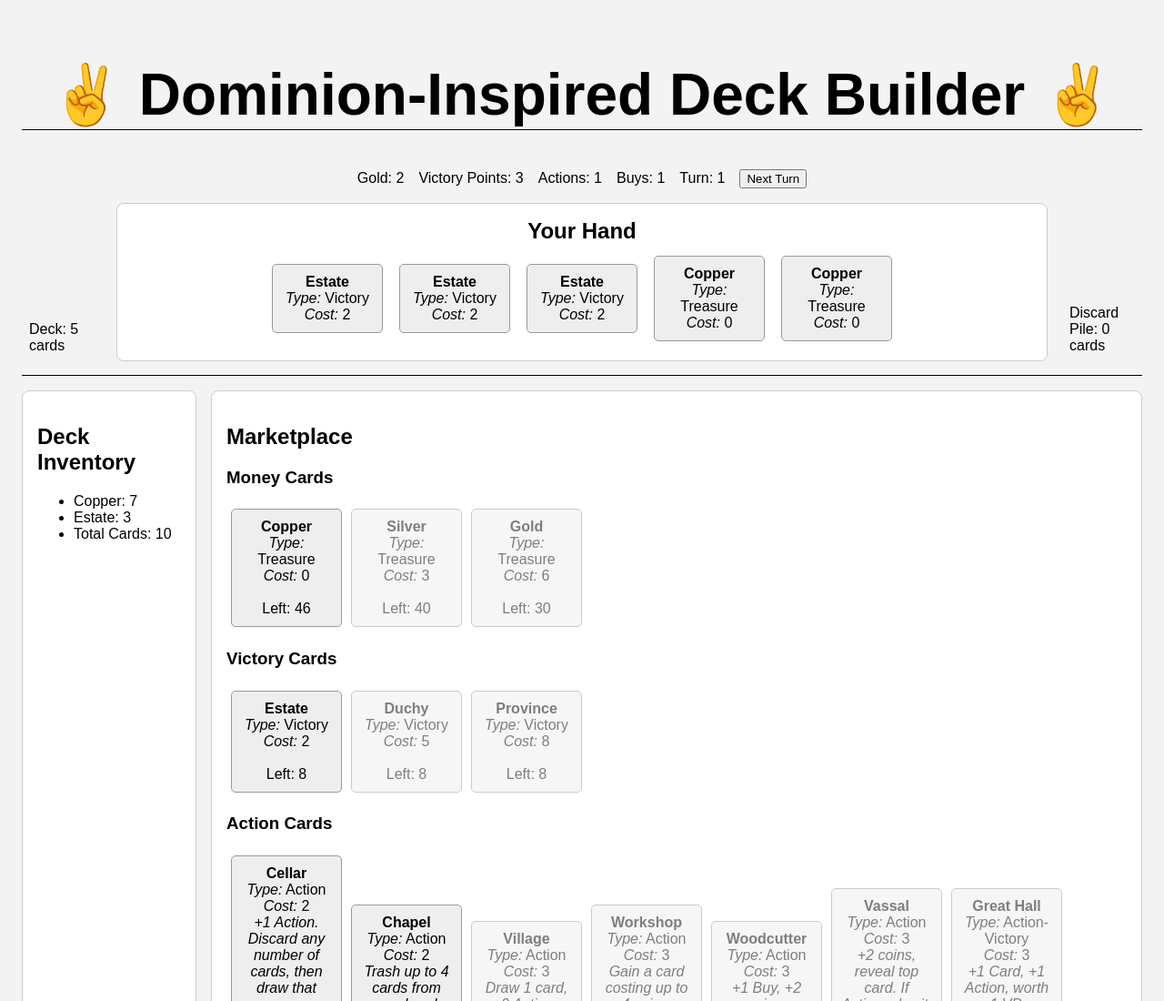
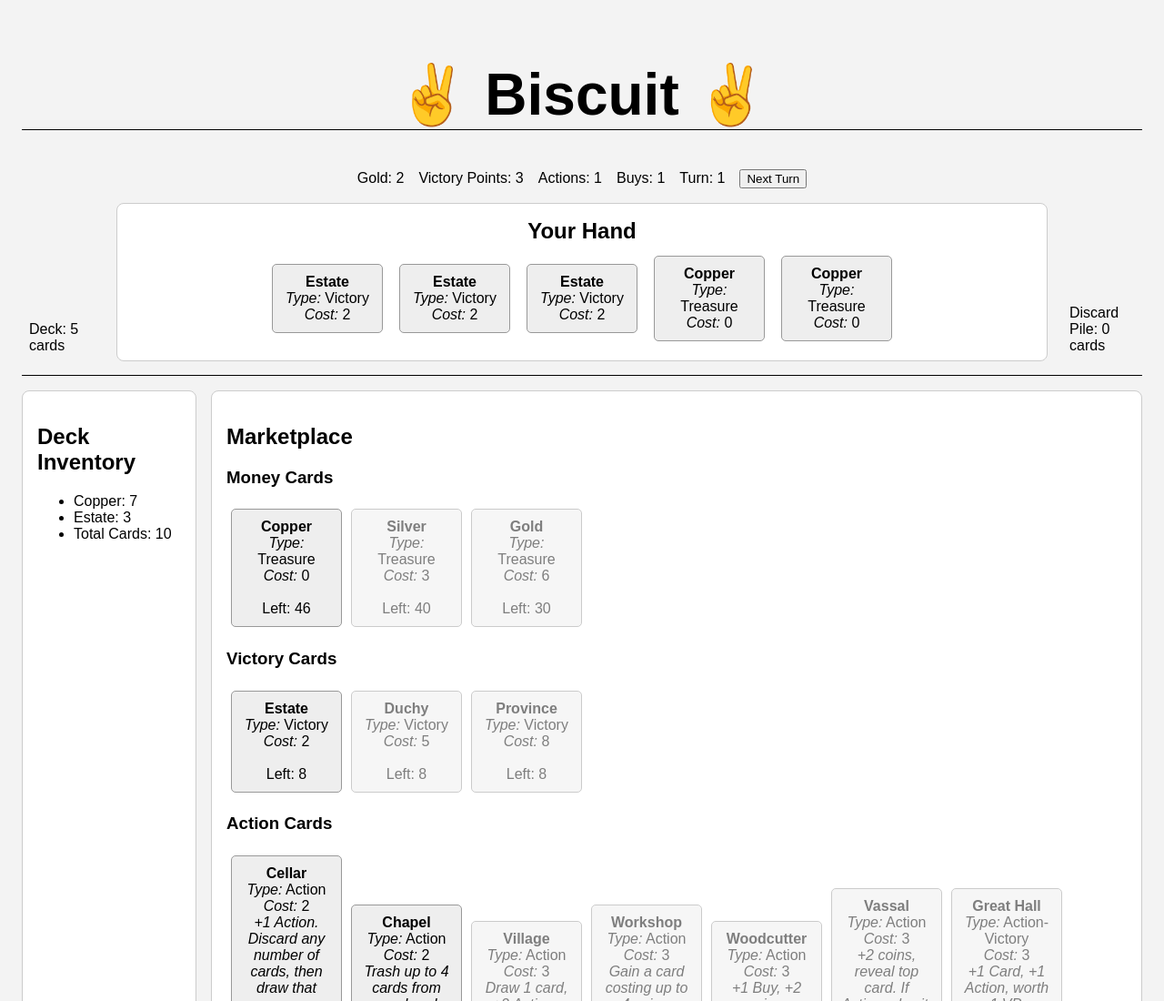
Before and after one commit to kevanlee/horses, a plain HTML site: page index.html in a window 1280 px wide. Shown: the top 1100 px of the page at 91% size. Drawn offline with Linux system fonts and the light colour scheme; a web font is replaced by a local one.

Commit message:
Setting up a new branch

```diff
--- a/index.html
+++ b/index.html
@@ -10,7 +10,7 @@
   <link href="https://fonts.googleapis.com/css2?family=Funnel+Sans:ital,wght@0,300..800;1,300..800&display=swap" rel="stylesheet">
 </head>
 <body>
-  <h1 class="title">✌️ Dominion-Inspired Deck Builder ✌️</h1>
+  <h1 class="title">✌️ Biscuit ✌️</h1>
   <div id="game">
     <div id="header">
       <ul id="scoreboard">
```
